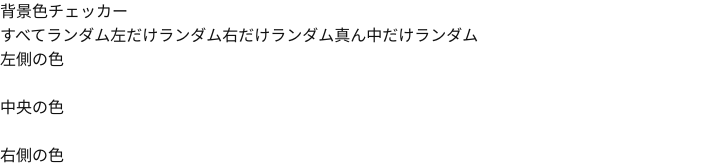
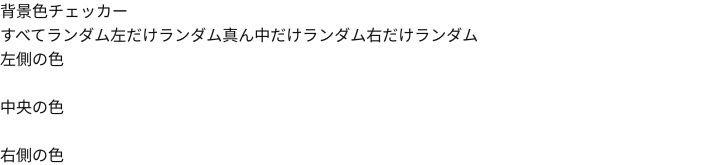
Before and after one commit to masavo/color-harmony-checker, a Next.js app: page / in a window 1280 px wide. Shown: the top 165 px of the page, without its empty margins (0-703 px from the left). Built offline with nearby package versions, Linux system fonts and the light colour scheme.

Commit message:
ボタン並び順修正：真ん中だけランダムを左だけランダムの右隣に

```diff
--- a/src/app/page.tsx
+++ b/src/app/page.tsx
@@ -104,16 +104,16 @@ export default function Home() {
             左だけランダム
           </button>
           <button
+            className="px-4 py-2 bg-yellow-500 text-white rounded hover:bg-yellow-600 transition-colors"
+            onClick={handleRandomCenter}
+          >
+            真ん中だけランダム
+          </button>
+          <button
             className="px-4 py-2 bg-pink-500 text-white rounded hover:bg-pink-600 transition-colors"
             onClick={handleRandomRight}
           >
             右だけランダム
-          </button>
-          <button
-            className="px-4 py-2 bg-yellow-500 text-white rounded hover:bg-yellow-600 transition-colors"
-            onClick={handleRandomCenter}
-          >
-            真ん中だけランダム
           </button>
         </div>
 
```
